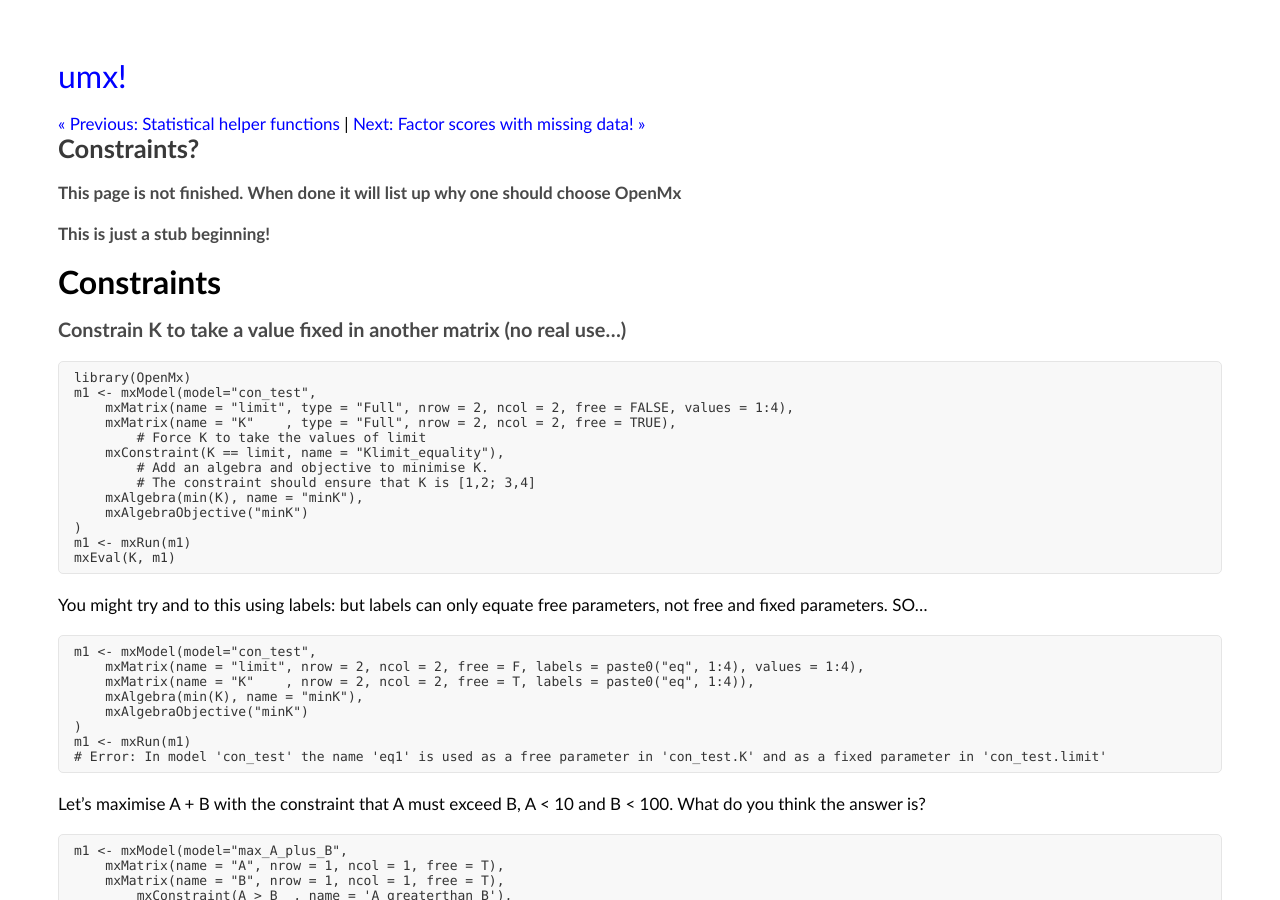
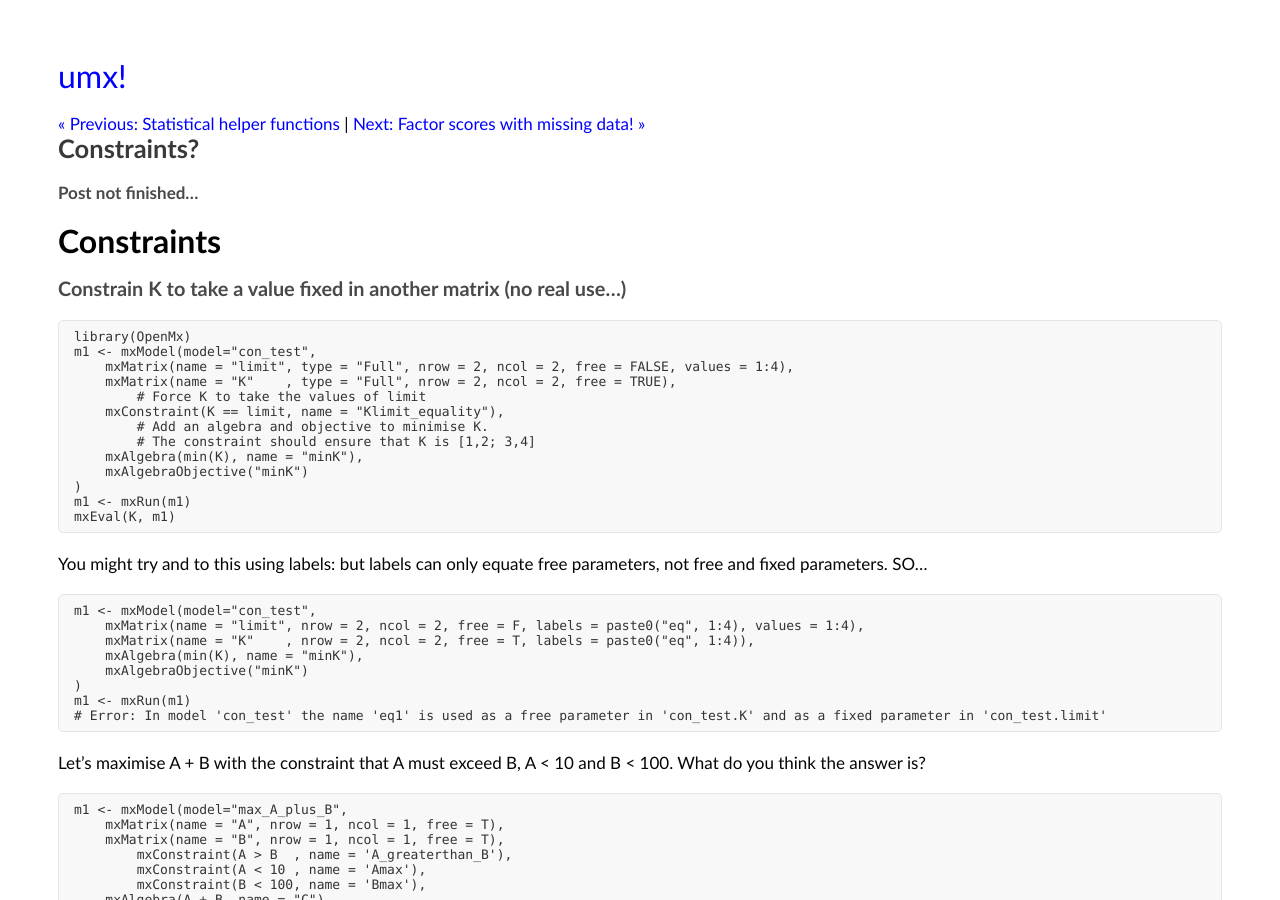
Before and after one commit to tbates/tbates.github.io, a Jekyll site: the page built from _posts/2019-12-01-detailed-Constraints.markdown, in a window 1280 px wide and 900 px high. Built offline with Jekyll 4.4.1, drawn with Linux system fonts in a browser that asks for light colours.

Commit message:
no message

```diff
--- a/_posts/2019-12-01-detailed-Constraints.markdown
+++ b/_posts/2019-12-01-detailed-Constraints.markdown
@@ -6,8 +6,7 @@ comments: true
 categories: advanced
 ---
 
-#### This page is not finished. When done it will list up why one should choose OpenMx
-#### This is just a stub beginning!
+#### Post not finished...
 
 # Constraints
 
--- a/_posts/2040-06-02-container-Models-and-modeling-posts.markdown
+++ b/_posts/2040-06-02-container-Models-and-modeling-posts.markdown
@@ -3,7 +3,7 @@ layout: post
 title: "Collection of example SEM Models"
 date: 2040-06-02 00:00
 comments: true
-categories: container tutorial
+categories: container
 ---
 
 <a name="top"></a>
--- a/_posts/2040-06-05-container-Under-the-hood-computing-articles.markdown
+++ b/_posts/2040-06-05-container-Under-the-hood-computing-articles.markdown
@@ -3,7 +3,7 @@ layout: post
 title: "Collected efficiency & matrix-algebra articles"
 date: 2040-06-05 00:00
 comments: true
-categories: container tutorial
+categories: container
 ---
 
 <a name="top"></a>
--- a/_posts/2040-06-10-container-Twin-model-articles.markdown
+++ b/_posts/2040-06-10-container-Twin-model-articles.markdown
@@ -3,7 +3,7 @@ layout: post
 title: "Collected articles on twin modeling in umx"
 date: 2040-06-10 00:00
 comments: true
-categories: container tutorial
+categories: container
 ---
 
 <a name="top"></a>
--- a/_posts/2040-06-18-container-More-advanced-RAM-articles.markdown
+++ b/_posts/2040-06-18-container-More-advanced-RAM-articles.markdown
@@ -3,7 +3,7 @@ layout: post
 title: "Collected in-depth RAM function articles"
 date: 2040-06-18 00:00
 comments: true
-categories: container tutorial
+categories: container
 ---
 
 <a name="top"></a>
--- a/_posts/2040-06-20-container-Intro-and-basics-articles.markdown
+++ b/_posts/2040-06-20-container-Intro-and-basics-articles.markdown
@@ -3,7 +3,7 @@ layout: post
 title: "Collected introductory umx articles"
 date: 2040-06-20 00:00
 comments: true
-categories: container tutorial
+categories: container
 ---
 
 <a name="top"></a>
```
